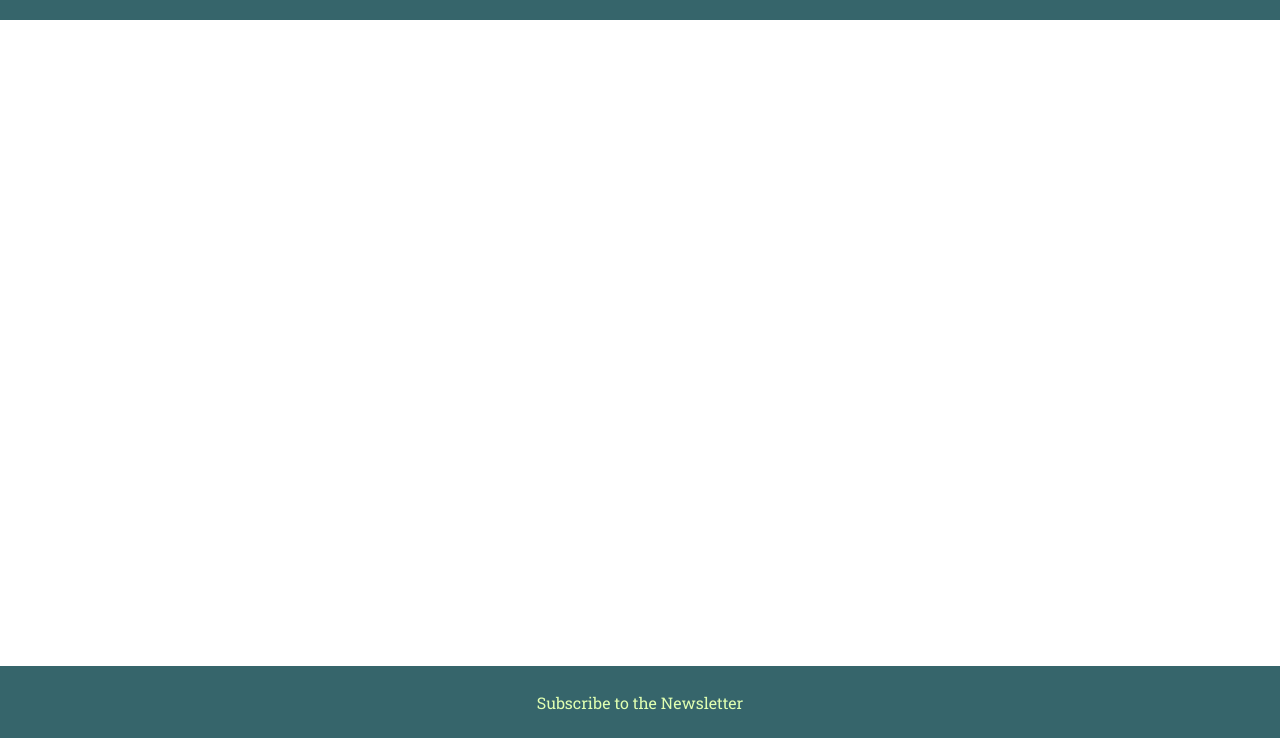
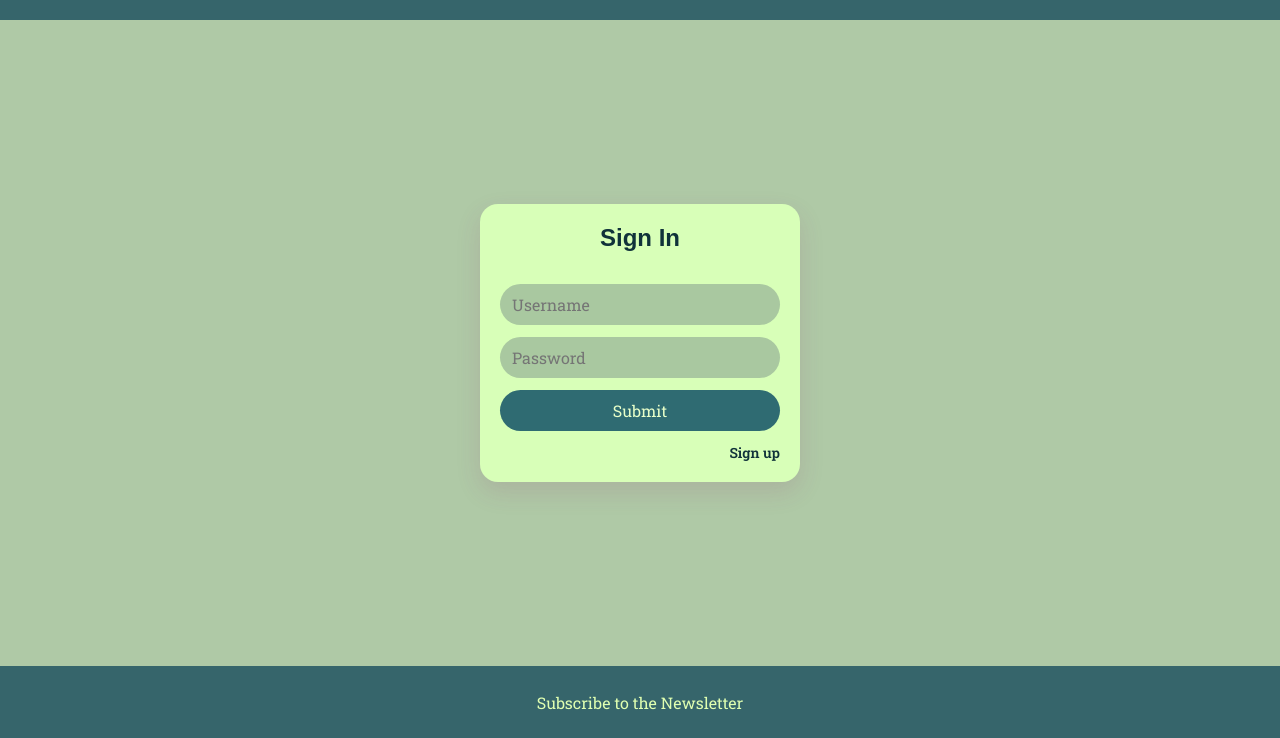
Before and after one commit to RSCHAN17/Deep-Dive, a website: page frontend/loginpage/index.html in a window 1280 px wide. Shown: the part 62-800 px from the top of the page. Drawn offline with Linux system fonts and the light colour scheme; a web font is replaced by a local one.

Commit message:
bug fixes with login box

```diff
--- a/frontend/loginpage/index.html
+++ b/frontend/loginpage/index.html
@@ -32,13 +32,27 @@
             </div>
         </div>
     </div>
+    <main>
+    <div class="login-box">
+        <h2>Sign In</h2>
 
-    <footer>
-        <div id = "footerdiv">
-            <p id="contactdetails">Subscribe to the Newsletter</p>
+        <input type="text" placeholder="Username" />
+        <input type="password" placeholder="Password" />
+
+        <button id="submit" type="submit">Submit</button>
+
+        <div class="signup">
+            <a href="#">Sign up</a> <!-- Link to Signup Page here -->
         </div>
+    </div>
+    </main>
+</body>
+<footer>
+    <div id="footerdiv">
+        <p id="contactdetails">Subscribe to the Newsletter</p>
+    </div>
 
-    </footer>
-</body>
+</footer>
+
 
 </html>
--- a/frontend/loginpage/style.css
+++ b/frontend/loginpage/style.css
@@ -97,8 +97,106 @@ html, body {
   visibility: visible;
 }
 
+* {
+  box-sizing: border-box;
+}
+
+body {
+  margin: 0;
+  font-family: system-ui, -apple-system, BlinkMacSystemFont, sans-serif;
+  min-height: 100vh;
+  display: flex;
+  flex-direction: column;
+  background-color: #AFC9A6; /* main background */
+  color: #10323A;
+}
+
+
+
+/* Main layout */
+
+main {
+  flex: 1;
+  display: flex;
+  justify-content: center;
+  align-items: center;
+
+
+}
+
+/*Login box*/
+
+.login-box {
+  width: 100%;
+  height: 33%;
+  max-width: 320px;
+  padding: 20px;
+  background-color: #D8FFB8;
+  border-radius: 18px;
+  box-shadow: 0 10px 25px rgba(148, 52, 111, 0.15);
+  display: flex;
+  flex-direction: column;
+  gap: 12px;
+}
+
+.login-box h2 {
+  text-align: center;
+  margin-top: 0;
+  font-family: "Jockey One", sans-serif;
+}
+
+/* Form elements */
+
+input {
+  padding: 10px 12px;
+  font-size: 16px;
+  border-radius: 999px;
+  border: none;
+  background-color: #A9C8A0;
+  font-family: "Roboto Slab", serif;
+}
+
+input:focus {
+  outline: 2px solid #2F6B72;
+}
+
+button {
+  padding: 10px;
+  font-size: 16px;
+  border-radius: 999px;
+  border: none;
+  background-color: #2F6B72;
+  color: #E8FFC9;
+  cursor: pointer;
+}
+
+button:hover {
+  opacity: 0.9;
+}
+
+/*Links */
+
+.signup {
+  text-align: right;
+  font-size: 14px;
+  font-family: "Roboto Slab", serif;;
+}
+
+.signup a {
+  color: #10323A;
+  text-decoration: none;
+  font-weight: 600;
+}
+
+.signup a:hover {
+  text-decoration: underline;
+}
+#submit {
+    font-family: "Roboto Slab", serif;
+}
+
 #footerdiv {
-    position: fixed;
+    position: relative;
     bottom:0;
     left:0;
     background-color: #36656B;
--- a/frontend/registerpage/style.css
+++ b/frontend/registerpage/style.css
@@ -97,8 +97,106 @@ html, body {
   visibility: visible;
 }
 
+* {
+  box-sizing: border-box;
+}
+
+body {
+  margin: 0;
+  font-family: system-ui, -apple-system, BlinkMacSystemFont, sans-serif;
+  min-height: 100vh;
+  display: flex;
+  flex-direction: column;
+  background-color: #AFC9A6; /* main background */
+  color: #10323A;
+}
+
+
+
+/* Main layout */
+
+main {
+  flex: 1;
+  display: flex;
+  justify-content: center;
+  align-items: center;
+
+
+}
+
+/*Login box*/
+
+.login-box {
+  width: 100%;
+  height: 33%;
+  max-width: 320px;
+  padding: 20px;
+  background-color: #D8FFB8;
+  border-radius: 18px;
+  box-shadow: 0 10px 25px rgba(148, 52, 111, 0.15);
+  display: flex;
+  flex-direction: column;
+  gap: 12px;
+}
+
+.login-box h2 {
+  text-align: center;
+  margin-top: 0;
+  font-family: "Jockey One", sans-serif;
+}
+
+/* Form elements */
+
+input {
+  padding: 10px 12px;
+  font-size: 16px;
+  border-radius: 999px;
+  border: none;
+  background-color: #A9C8A0;
+  font-family: "Roboto Slab", serif;
+}
+
+input:focus {
+  outline: 2px solid #2F6B72;
+}
+
+button {
+  padding: 10px;
+  font-size: 16px;
+  border-radius: 999px;
+  border: none;
+  background-color: #2F6B72;
+  color: #E8FFC9;
+  cursor: pointer;
+}
+
+button:hover {
+  opacity: 0.9;
+}
+
+/*Links */
+
+.signup {
+  text-align: right;
+  font-size: 14px;
+  font-family: "Roboto Slab", serif;;
+}
+
+.signup a {
+  color: #10323A;
+  text-decoration: none;
+  font-weight: 600;
+}
+
+.signup a:hover {
+  text-decoration: underline;
+}
+#submit {
+    font-family: "Roboto Slab", serif;
+}
+
 #footerdiv {
-    position: fixed;
+    position: relative;
     bottom:0;
     left:0;
     background-color: #36656B;
```
Also changed, not shown: frontend/registerpage/index.html (+19 -5 lines).
